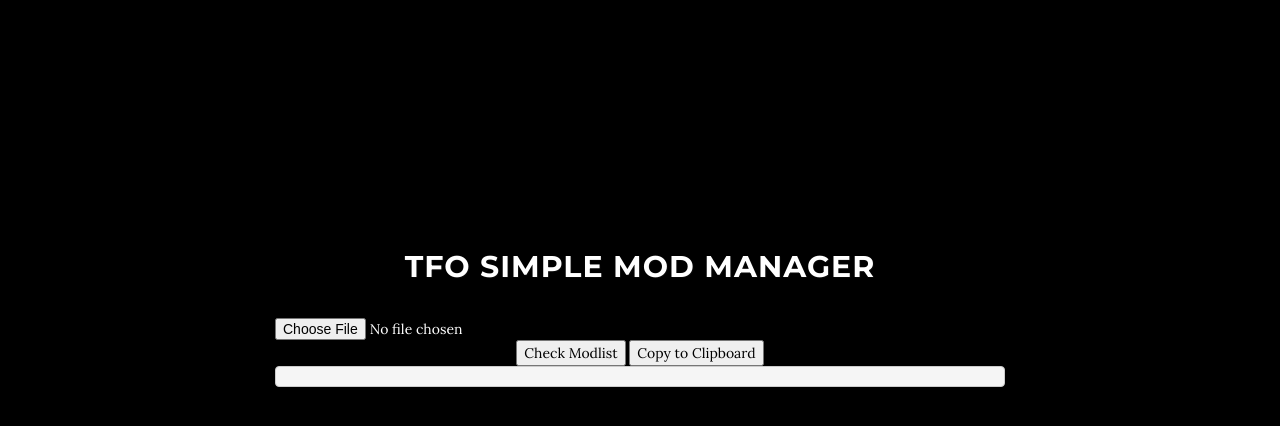
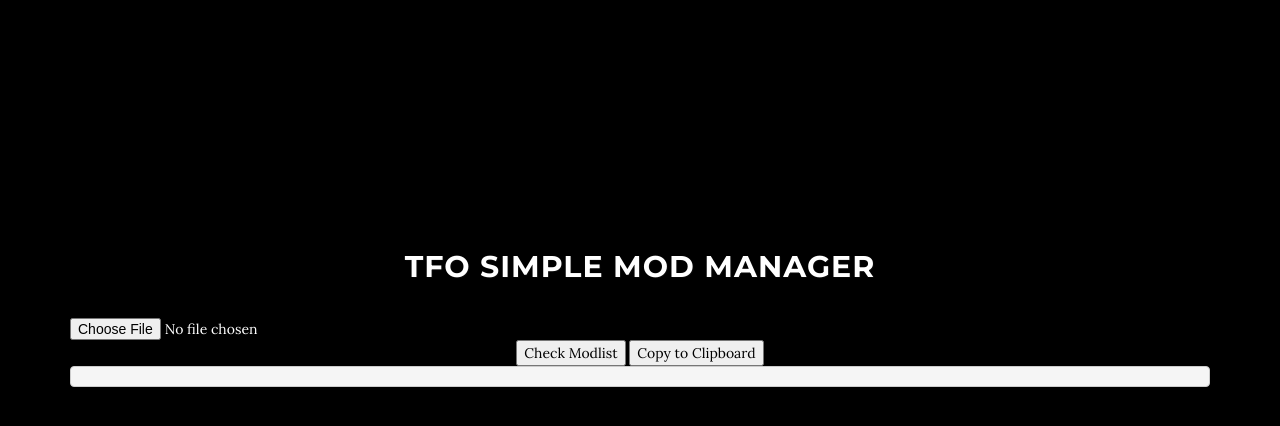
Before and after one commit to taskforceomega/taskforceomega.github.io, a Jekyll site: the page built from mod-manager.html, in a window 1280 px wide. Shown: the top 426 px of the page. Built offline with Jekyll 4.4.1, drawn with Linux system fonts in a browser that asks for light colours.

Commit message:
Update mod-manager.html

```diff
--- a/_includes/mod-manager.html
+++ b/_includes/mod-manager.html
@@ -2,7 +2,7 @@
     <section id="objective" class="content-section text-center">
         <div class="objective">
             <div class="container">
-                <div class="col-lg-8 col-lg-offset-2">
+<!--                 <div class="col-lg-8 col-lg-offset-2"> -->
                 <h2>TFO Simple Mod Manager</h2>
                   <style>
                     button {
@@ -74,7 +74,7 @@
                       alert('Copied to Clipboard!');
                     }
                   </script>
-                </div>
+<!--                 </div> -->
             </div>
         </div>
     </section>
```
